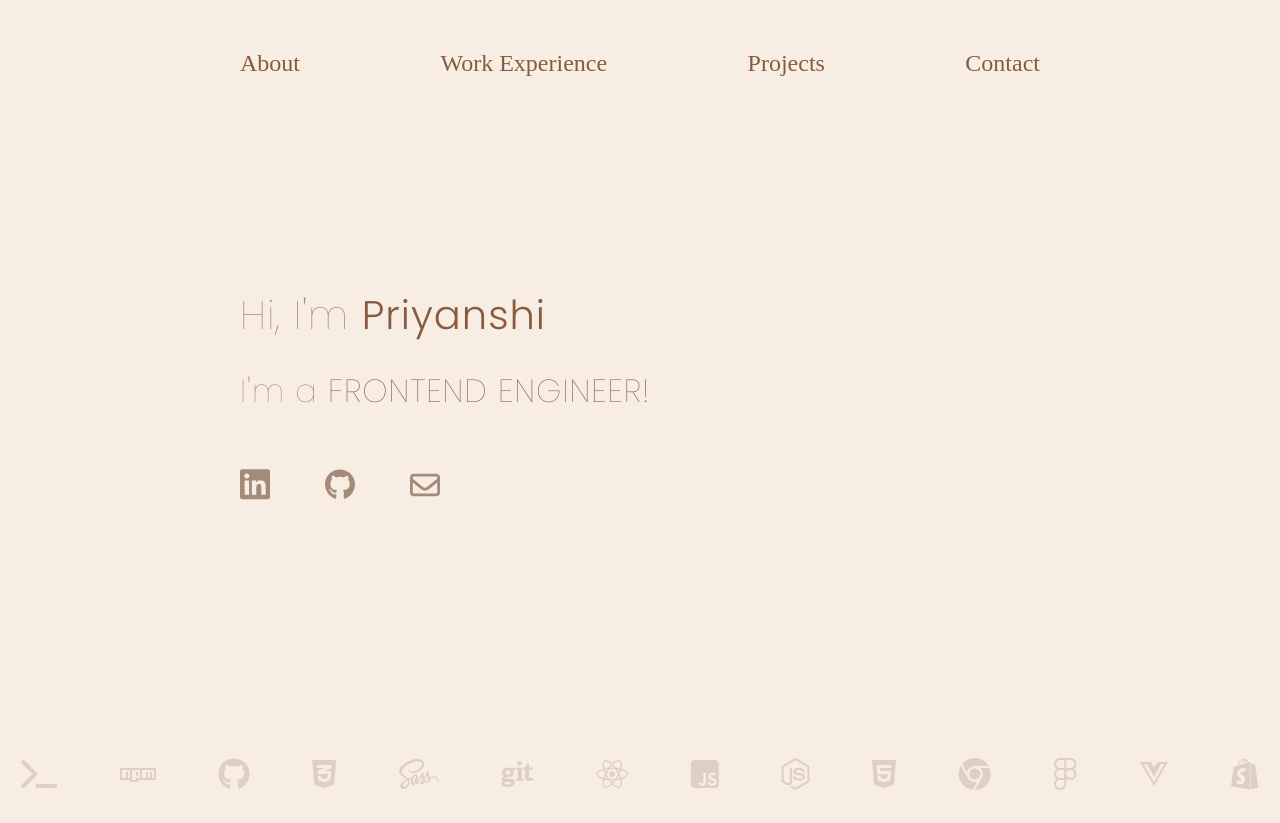
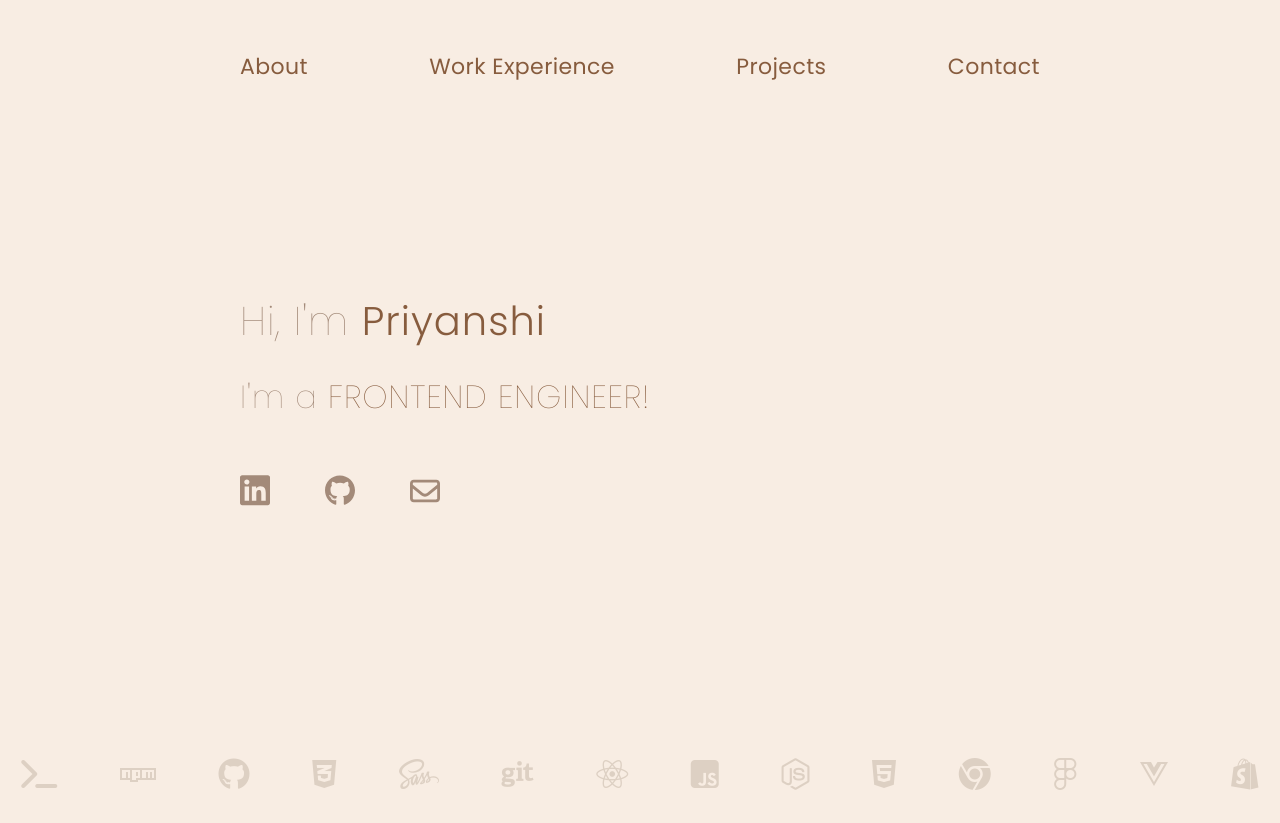
Before and after one commit to priyanshitaneja/portfolio-react, a React (Create React App) app: page / in a window 1280 px wide. Built offline with nearby package versions, Linux system fonts and the light colour scheme.

Commit message:
font modification for the header component

```diff
--- a/src/components/Header/index.scss
+++ b/src/components/Header/index.scss
@@ -9,6 +9,7 @@
 
 .nav_link {
   font-size: 14px;
+  font-family: "Poppins", sans-serif;
   text-decoration: none;
 
   &:after{
@@ -73,6 +74,7 @@
   }
 
   .nav_link {
-    font-size: 24px;
+    font-size: 22px;
+    letter-spacing: .4px;
   }
 }
```
